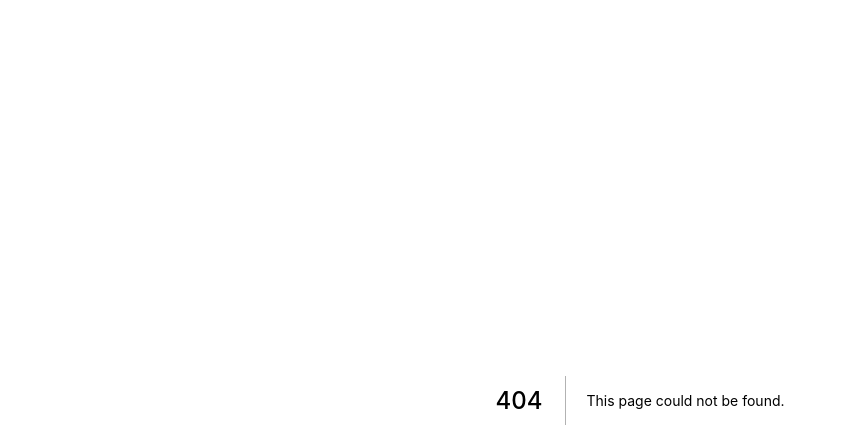
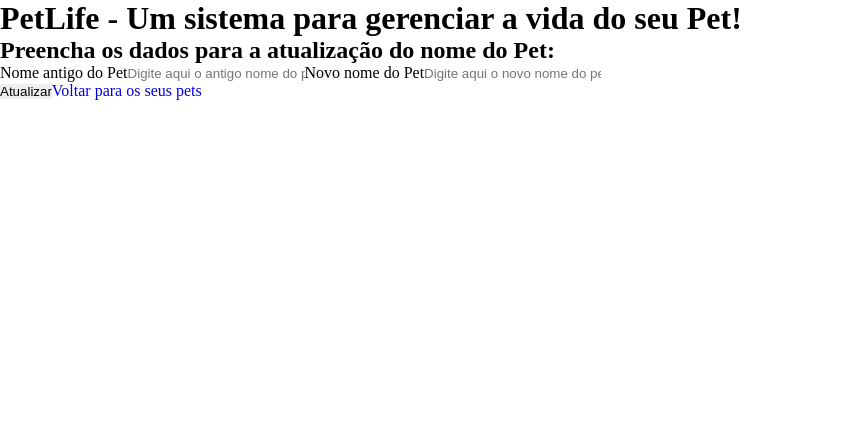
Before and after one commit to paulolemosfn/PetLife, a Next.js app: page /pets/update in a window 1280 px wide. Before the commit this address had no page. Shown: the top 448 px of the page, without its empty margins (0-847 px from the left). Built offline with nearby package versions, Linux system fonts and the light colour scheme.

Commit message:
criado a pagina de atualizacao de dados do pet

```diff
--- /dev/null
+++ b/pages/pets/update.js
@@ -0,0 +1,69 @@
+import { useState } from 'react';
+import { useRouter } from 'next/router'
+import axios from 'axios';
+import Header from "../../components/header"
+import Link from 'next/link'
+
+
+function updatePetPage() {
+    const [namePetOld, setNamePet] = useState('');
+    const [namePetUpdated, setNamePetUpdated] = useState('');
+    const router = useRouter();
+
+
+
+    async function petUpdate() {
+        try {
+        const response = await axios.post('/api/pets/[id]', {
+            namePet: namePetOld,
+            namePetUpdated: namePetUpdated
+        })
+        alert(`O nome do seu pet ${namePet} foi alterado com sucesso para ${namePetUpdated}!`);
+
+        router.push("/pets");
+
+        // const db = await Database();
+        // const pets = await db.all(`select * from pets where id = '${id}'`);
+        // return res.json(pets);
+
+
+        } catch (error) {
+            alert(error.response.data.message);
+        }
+
+    };
+
+
+
+        function oldNamePet(event) {
+        event.preventDefault();
+        setNamePet(event.target.value);
+        }
+        function newNamePet(event) {
+        event.preventDefault();
+        setNamePetUpdated(event.target.value);
+        }
+
+
+
+
+    return <>
+    <Header />
+    <h2>Preencha os dados para a atualização do nome do Pet:</h2>
+    <form>
+      <label>Nome antigo do Pet</label>
+      <input id="oldNamePet" type="text" placeholder="Digite aqui o antigo nome do pet" onChange={oldNamePet} />
+
+      <label>Novo nome do Pet</label>
+      <input id="newNamePet" type="text" placeholder="Digite aqui o novo nome do pet" onChange={newNamePet} />
+
+    </form>
+    <button onClick={petUpdate}>Atualizar</button>
+    <Link href="/pets">
+      <a >Voltar para os seus pets</a>
+
+    </Link>
+  </>
+};
+
+export default updatePetPage
```
